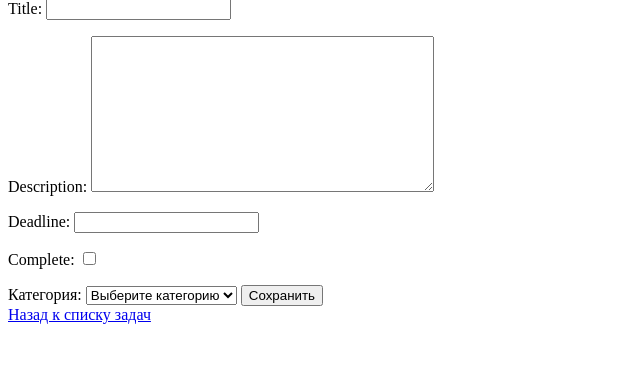
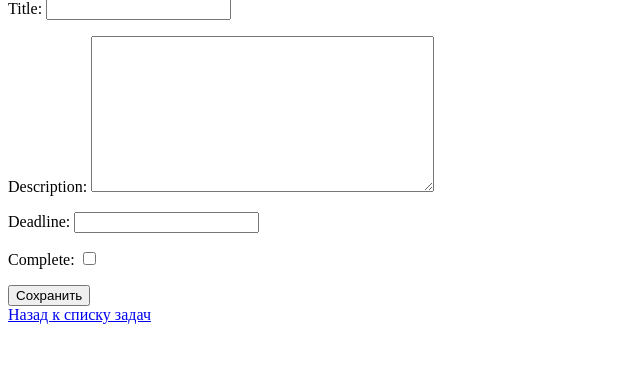
Before and after one commit to MirzoFirdavs/Django-Application, a Django app: page /create/ in a window 1280 px wide. Shown: the part 81-466 px from the top of the page, without its empty margins (0-640 px from the left). Run offline with Django 5.2, Linux system fonts and the light colour scheme; the visitor is signed in with stand-in values (Sample User, id 1).

Commit message:
some fixes

```diff
--- a/todo_project/templates/task_form.html
+++ b/todo_project/templates/task_form.html
@@ -11,17 +11,6 @@
     <form method="post">
         {% csrf_token %}
         {{ form.as_p }}
-
-        <label for="category">Категория:</label>
-        <select name="category" id="category">
-            <option value="">Выберите категорию</option>
-            {% for category in categories %}
-                <option value="{{ category.id }}" {% if category.id == form.instance.category.id %}selected{% endif %}>
-                    {{ category.name }}
-                </option>
-            {% endfor %}
-        </select>
-
         <button type="submit">Сохранить</button>
     </form>
 
```
